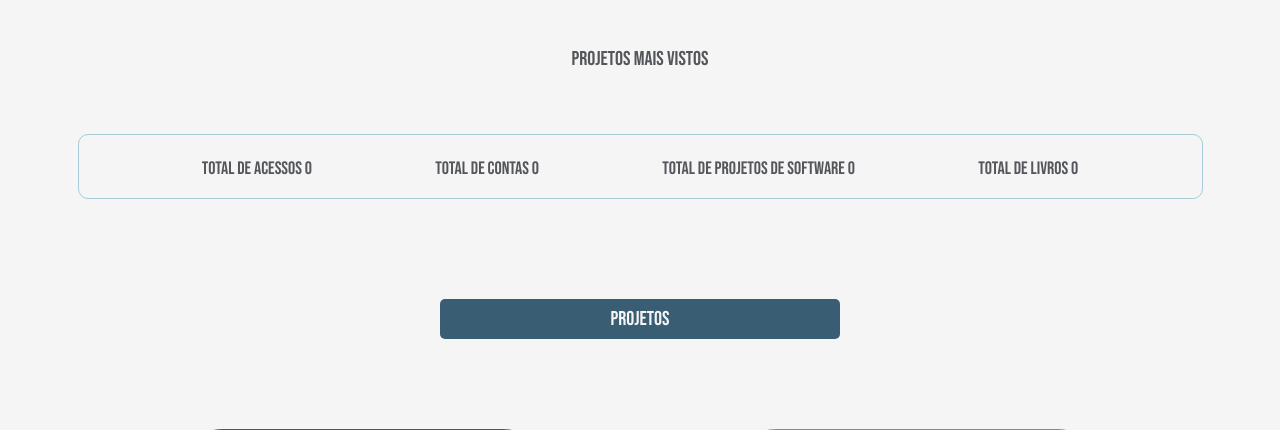
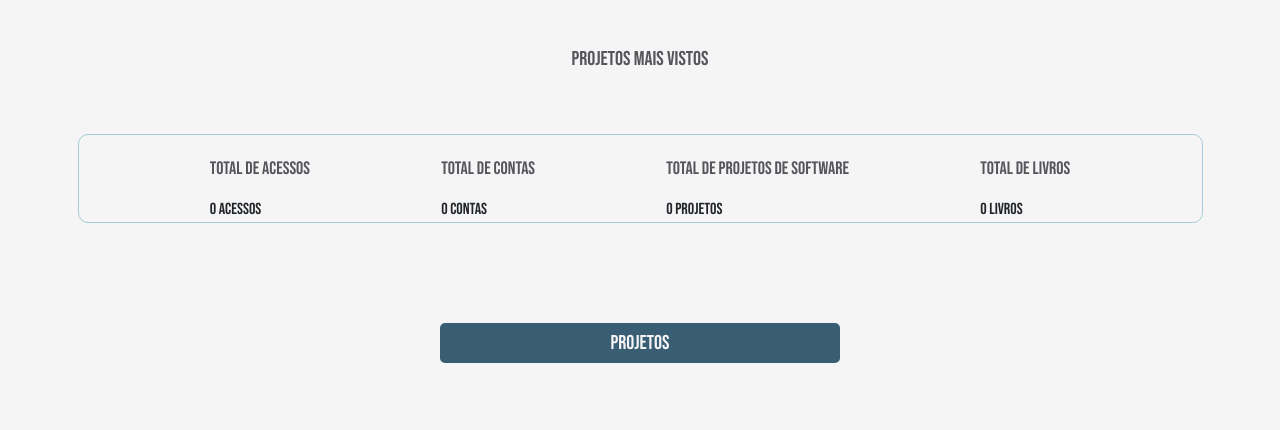
Before and after one commit to abraaodeveloper/portal-de-projetos-academicos, a Django app: page / in a window 1280 px wide. Shown: the part 701-1131 px from the top of the page. Run offline with Django 3.2, Linux system fonts and the light colour scheme; data that the repository does not hold is empty; style sheets or scripts are compiled from the project's sources; some libraries are stand-ins or nearby versions.

Commit message:
add counters for dashboard

```diff
--- a/static/css/includes/util/_dashboardHome.scss
+++ b/static/css/includes/util/_dashboardHome.scss
@@ -99,3 +99,10 @@
 .text-bar{
     margin-top: 20px;
 }
+
+#bar-one{
+    display: flex;
+    flex-direction: row;
+    justify-content: center;
+    align-items: center;
+}
--- /dev/null
+++ b/static/js/dashboardHome.js
@@ -0,0 +1,67 @@
+var i = 0;
+const acessos = document.getElementById('qtdAcess');
+const usuarios = document.getElementById('qtdAccounts');
+const projetosSoft = document.getElementById('qtdProjetcSoft');
+const projetosBook = document.getElementById('qtdProjetcEbook');
+
+function move() {
+
+    if (i == 0) {
+      i = 1;
+      var elementoTwo = document.querySelector("#bar-two");
+      var elementoOne = document.querySelector("#bar-one");
+      var elementoThree = document.querySelector("#bar-three");
+      var elementoFour = document.querySelector("#bar-four");
+      var width = 0;
+      var id = setInterval(frame, 80);
+
+      function frame() {
+
+        //acessos
+        if(width >= acessos.value) {
+            clearInterval(id);
+            i = 0;
+        }
+
+        else{
+            width++;
+            elementoOne.style.width = width + " Acessos";
+            elementoOne.innerHTML = width + " Acessos";
+        }
+
+        //usuários
+        if (width >= usuarios.value) {
+          clearInterval(id);
+          i = 0;
+
+        } else {
+          width++;
+          elementoTwo.style.width = width + " Contas";
+          elementoTwo.innerHTML = width  + " Contas";
+        }
+
+        //projetos de software
+        if(width >= projetosSoft){
+            clearInterval(id);
+            i = 0;
+
+        } else{
+            width++;
+            elementoThree.style.width = width + " Projetos";
+            elementoThree.innerHTML = width + " Projetos";
+        }
+        //Livros
+        if(width >= projetosBook){
+            clearInterval(id);
+            i = 0;
+
+        } else{
+            width++;
+            elementoFour.style.width = width + " Livros";
+            elementoFour.innerHTML = width + " Livros";
+        }
+      }
+    }
+  }
+
+  move();
--- a/templates/base.html
+++ b/templates/base.html
@@ -31,6 +31,7 @@
         integrity="sha384-JEW9xMcG8R+pH31jmWH6WWP0WintQrMb4s7ZOdauHnUtxwoG2vI5DkLtS3qm9Ekf"
         crossorigin="anonymous"></script>
     <script src="{% static 'js/scripts.js' %}"></script>
+    <script src="{% static 'js/dashboardHome.js' %}"></script>
 </body>
 
 </html>
--- a/templates/includes/dashboardHome.html
+++ b/templates/includes/dashboardHome.html
@@ -25,29 +25,45 @@
     </div>
     <div class="bar-container">
         <div class="dashboard-bar">
-            <div class="bar-one">
+            <div class="bar">
                 <div class="text-bar">
                     <input type="hidden" id="qtdAcess" value="{{qtdAcess}}">
-                    <p>Total de Acessos {{qtdAcess}}</p>
+                    <p>Total de Acessos</p>
+                    <!--{{qtdAcess}}-->
+                </div>
+                <div class="bar-one">
+                    0 Acessos
                 </div>
             </div>
-            <div class="bar-two">
+            <div class="bar">
                 <div class="text-bar">
                     <input type="hidden" id="qtdAccounts" value="{{users}}">
-                    <p>Total de Contas {{users}}</p>
+                    <p>Total de Contas</p>
+                    <!--{{users}}-->
+            </div>
+            <div id="bar-two">
+                0 Contas
             </div>
             </div>
-            <div class="bar-three">
+            <div class="bar">
                 <div class="text-bar">
                     <input type="hidden" id="qtdProjetcSoft" value="{{qtdProjetcSoft}}">
-                    <p>Total de Projetos de Software {{qtdProjetcSoft}}</p>
+                    <p>Total de Projetos de Software</p>
+                    <!--{{qtdProjetcSoft}}-->
+            </div>
+            <div class="bar-three">
+                0 Projetos
             </div>
             </div>
-            <div class="bar-four">
+            <div class="bar">
                 <div class="text-bar">
                     <input type="hidden" id="qtdProjetcEbook" value="{{qtdProjetcEbook}}">
-                    <p>Total de Livros {{qtdProjetcEbook}}</p>
+                    <p>Total de Livros</p>
+                    <!--{{qtdProjetcEbook}}-->
             </div>
+                <div class="bar-four">
+                    0 Livros
+                </div>
             </div>
         </div>
     </div>
```
Also changed, not shown: portal/migrations/0001_initial.py.
